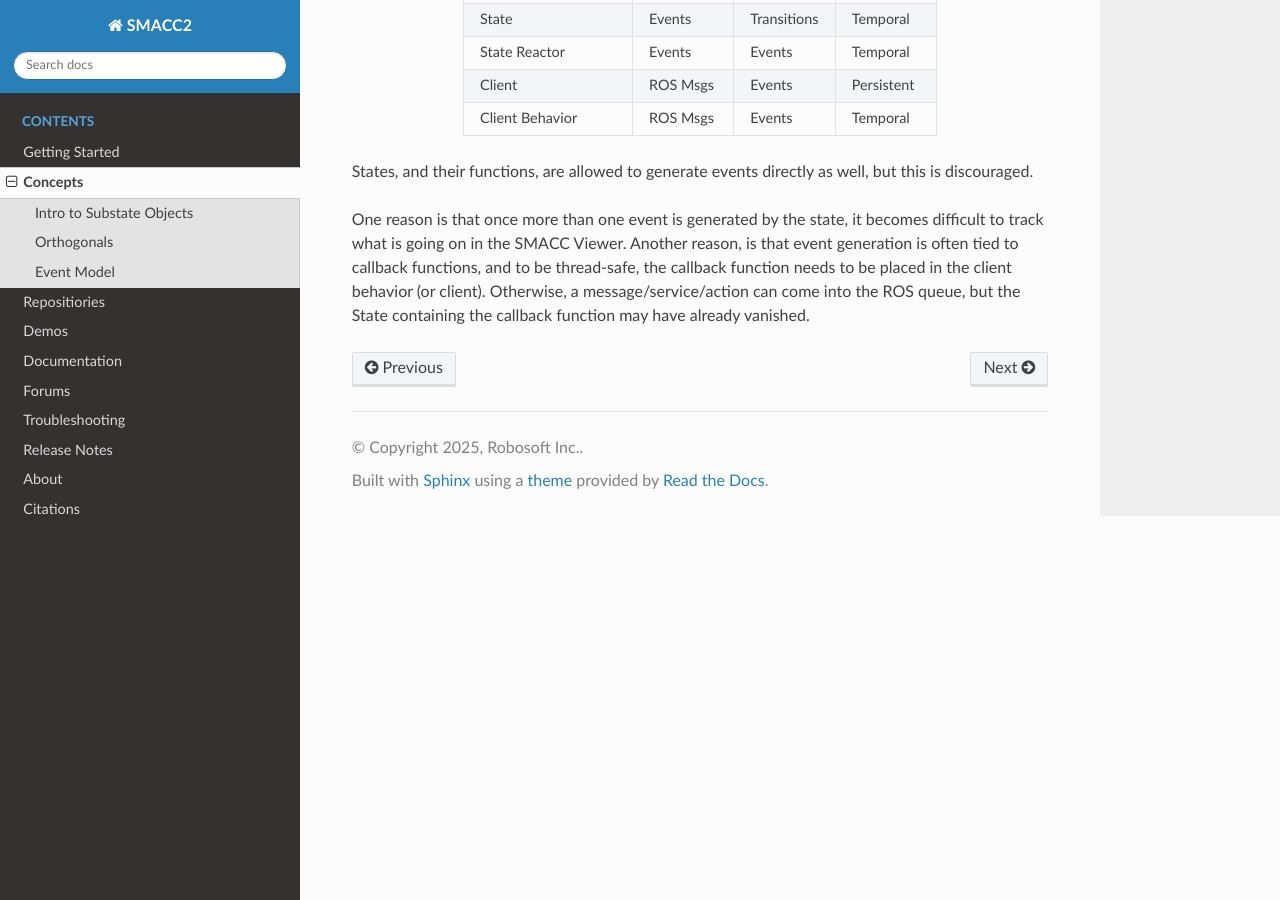
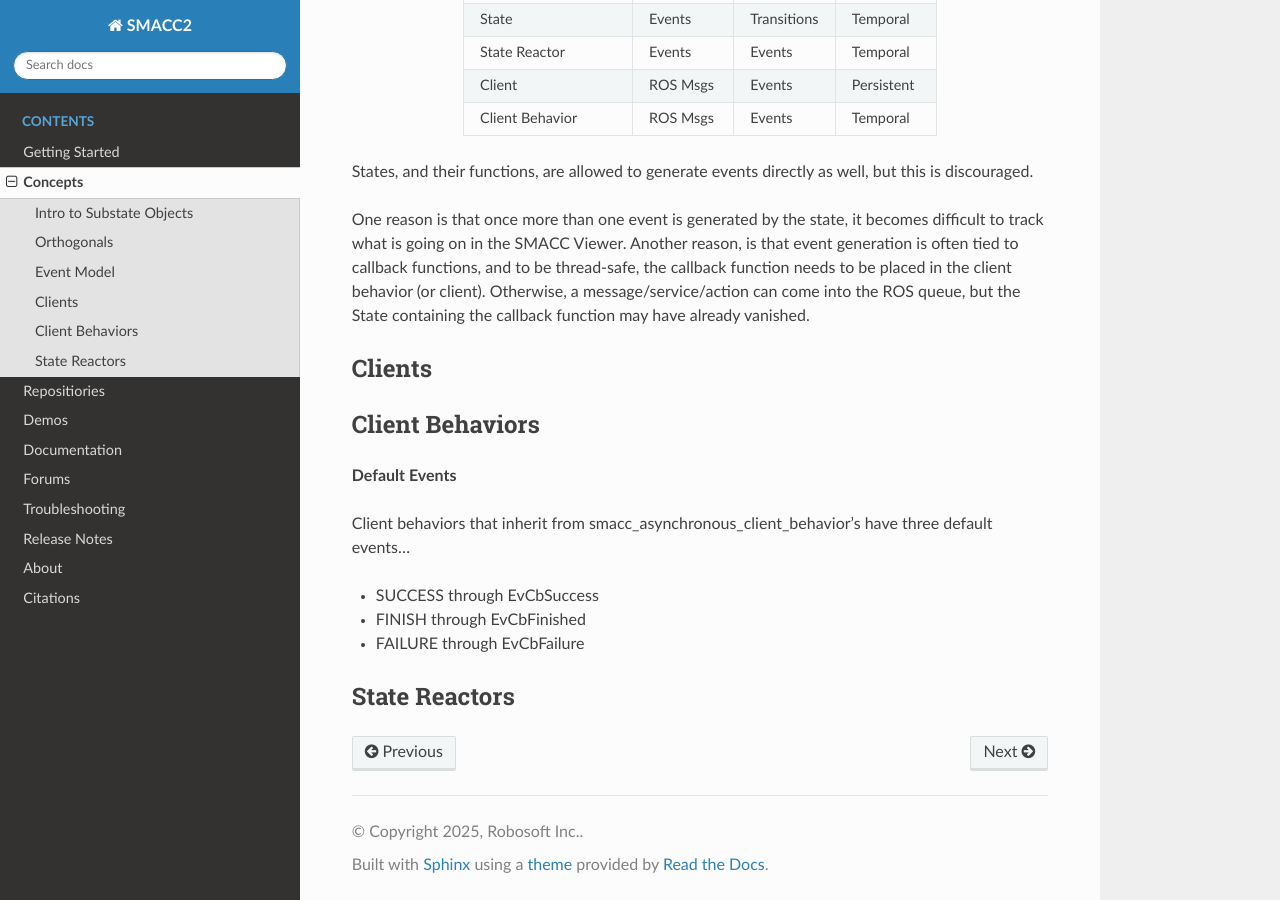
Before and after one commit to robosoft-ai/smacc2_docs, a Sphinx documentation site: the page built from docs/source/concepts.rst, in a window 1280 px wide and 900 px high, scrolled down 4560 px. Built offline with Sphinx 7.4.7 and the Read the Docs theme 3.1.0, drawn with Linux system fonts in a browser that asks for light colours.

Commit message:
Update concepts.rst

```diff
--- a/docs/source/concepts.rst
+++ b/docs/source/concepts.rst
@@ -140,3 +140,20 @@ In the recommended SMACC Event Model, events are generated by Clients & Client B
 States, and their functions, are allowed to generate events directly as well, but this is discouraged.
 
 One reason is that once more than one event is generated by the state, it becomes difficult to track what is going on in the SMACC Viewer. Another reason, is that event generation is often tied to callback functions, and to be thread-safe, the callback function needs to be placed in the client behavior (or client). Otherwise, a message/service/action can come into the ROS queue, but the State containing the callback function may have already vanished.
+
+Clients
+------------
+
+Client Behaviors
+------------
+
+**Default Events**
+
+Client behaviors that inherit from smacc_asynchronous_client_behavior’s have three default events…
+
+- SUCCESS through EvCbSuccess
+- FINISH through EvCbFinished
+- FAILURE through EvCbFailure
+
+State Reactors
+------------
```
